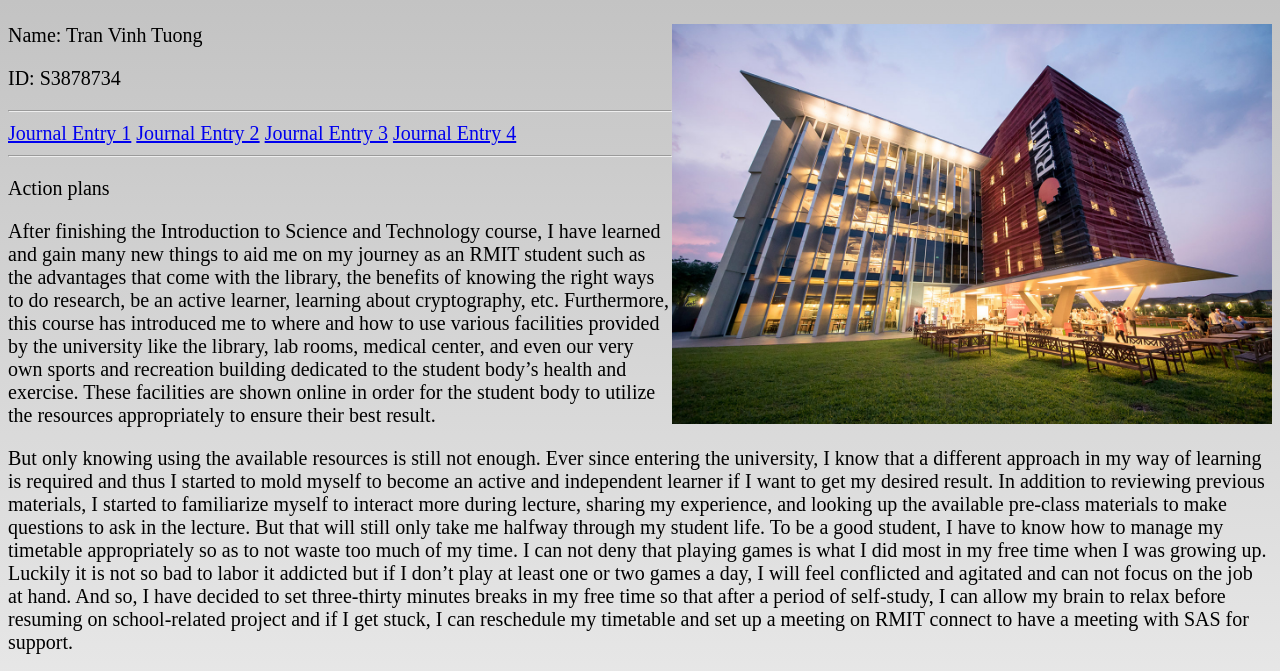
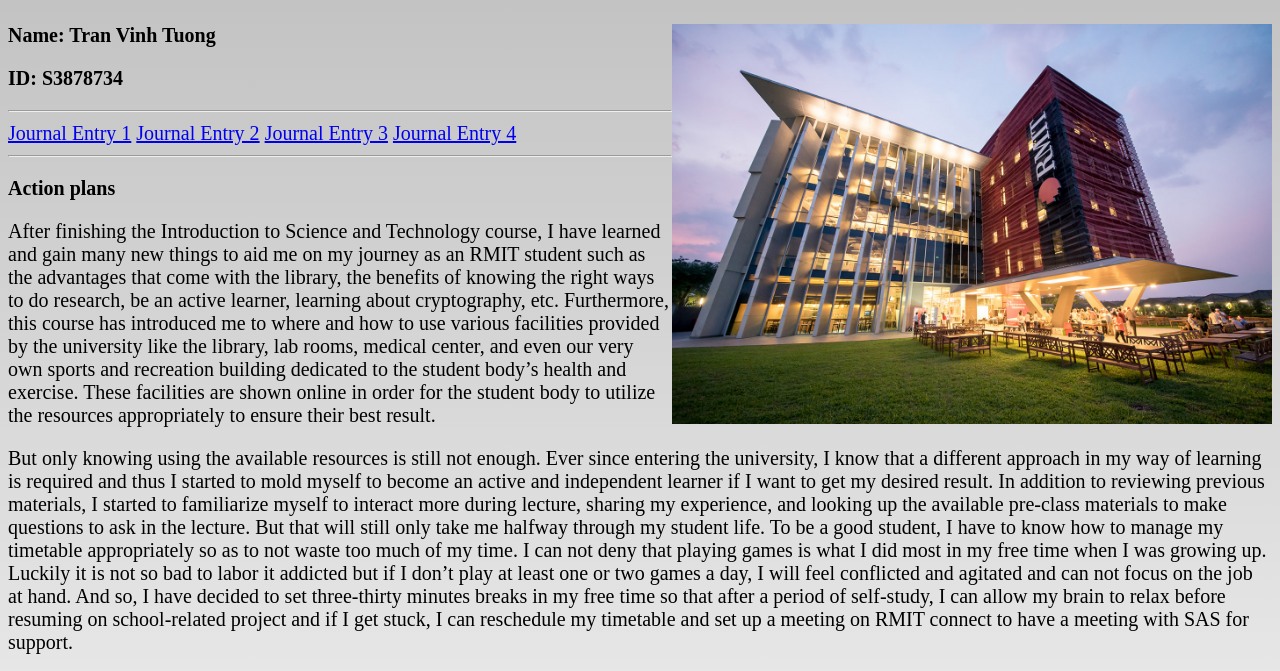
Before and after one commit to S3878734/s3878734.github.io, a plain HTML site: page index.html in a window 1280 px wide. Shown: the part 58-729 px from the top of the page. Drawn offline with Linux system fonts and the light colour scheme.

Commit message:
update index.html

```diff
--- a/index.html
+++ b/index.html
@@ -16,15 +16,15 @@
     <body>
         <h1 style="color:red">Assignment 2:</h1>
         <img src="images/RMIT.jpg">
-        <p>Name: Tran Vinh Tuong</p>
-        <p>ID: S3878734</p>
+        <p><strong>Name: Tran Vinh Tuong</strong></p>
+        <p><strong>ID: S3878734</strong></p>
         <hr>
         <a href="Journal Entry 1.html">Journal Entry 1</a>
         <a href="Journal Entry 2.html">Journal Entry 2</a>
         <a href="Journal Entry 3.html">Journal Entry 3</a>
         <a href="Journal Entry 4.html">Journal Entry 4</a>
         <hr>
-        <p>Action plans</p>
+        <p><strong>Action plans</strong></p>
         <p>After finishing the Introduction to Science and Technology course, I have learned and gain many new things to aid me on my journey as an RMIT student such as the advantages that come with the library, the benefits of knowing the right ways to do research, be an active learner, learning about cryptography, etc. Furthermore, this course has introduced me to where and how to use various facilities provided by the university like the library, lab rooms, medical center, and even our very own sports and recreation building dedicated to the student body’s health and exercise. These facilities are shown online in order for the student body to utilize the resources appropriately to ensure their best result.</p>
             <p>But only knowing using the available resources is still not enough. Ever since entering the university, I know that a different approach in my way of learning is required and thus I started to mold myself to become an active and independent learner if I want to get my desired result. In addition to reviewing previous materials, I started to familiarize myself to interact more during lecture, sharing my experience, and looking up the available pre-class materials to make questions to ask in the lecture. But that will still only take me halfway through my student life. To be a good student, I have to know how to manage my timetable appropriately so as to not waste too much of my time. I can not deny that playing games is what I did most in my free time when I was growing up. Luckily it is not so bad to labor it addicted but if I don’t play at least one or two games a day, I will feel conflicted and agitated and can not focus on the job at hand. And so, I have decided to set three-thirty minutes breaks in my free time so that after a period of self-study, I can allow my brain to relax before resuming on school-related project and if I get stuck, I can reschedule my timetable and set up a meeting on RMIT connect to have a meeting with SAS for support.</p>
             <img src="images/Library.jpg">
```
